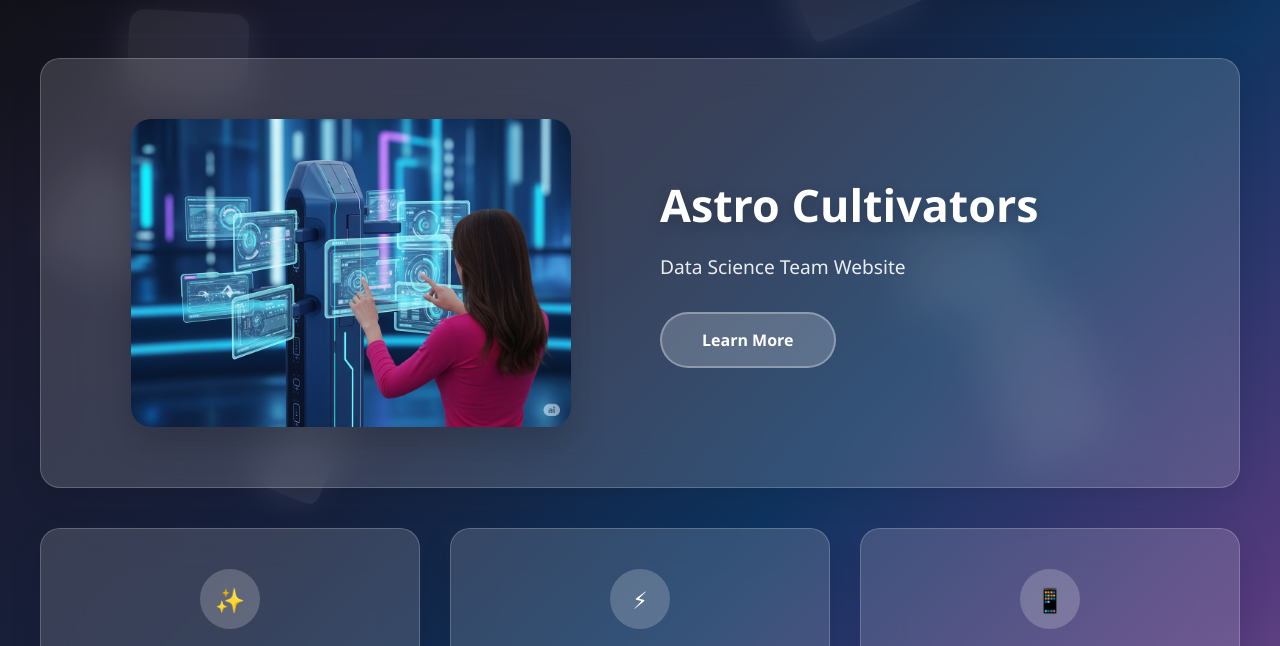
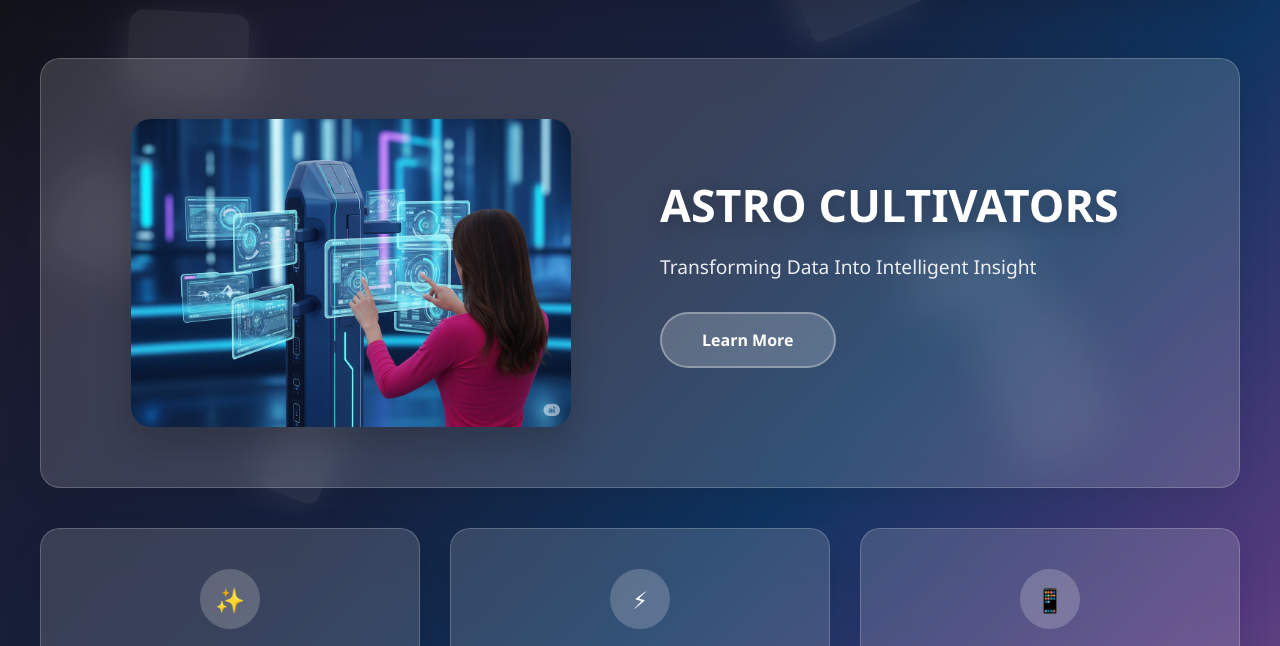
Before and after one commit to CSUN-ARCS-AstroCultivators/astro-cultivators-data-analysis-website, a plain HTML site: page index.html in a window 1280 px wide. Shown: the part 148-794 px from the top of the page. Drawn offline with Linux system fonts and the light colour scheme.

Commit message:
Update index.html

```diff
--- a/index.html
+++ b/index.html
@@ -72,8 +72,8 @@ https://templatemo.com/tm-592-glossy-touch
                         <img src="images/templatemo-futuristic-girl.jpg" alt="Modern Technology Interaction" />
                     </div>
                     <div class="hero-content">
-                        <h1>Astro Cultivators</h1>
-                        <p>Data Science Team Website</p>
+                        <h1>ASTRO CULTIVATORS</h1>
+                        <p>Transforming Data Into Intelligent Insight</p>
                         <a href="#" class="cta-button" onclick="showPage('about')">Learn More</a>
                     </div>
                 </section>
```
